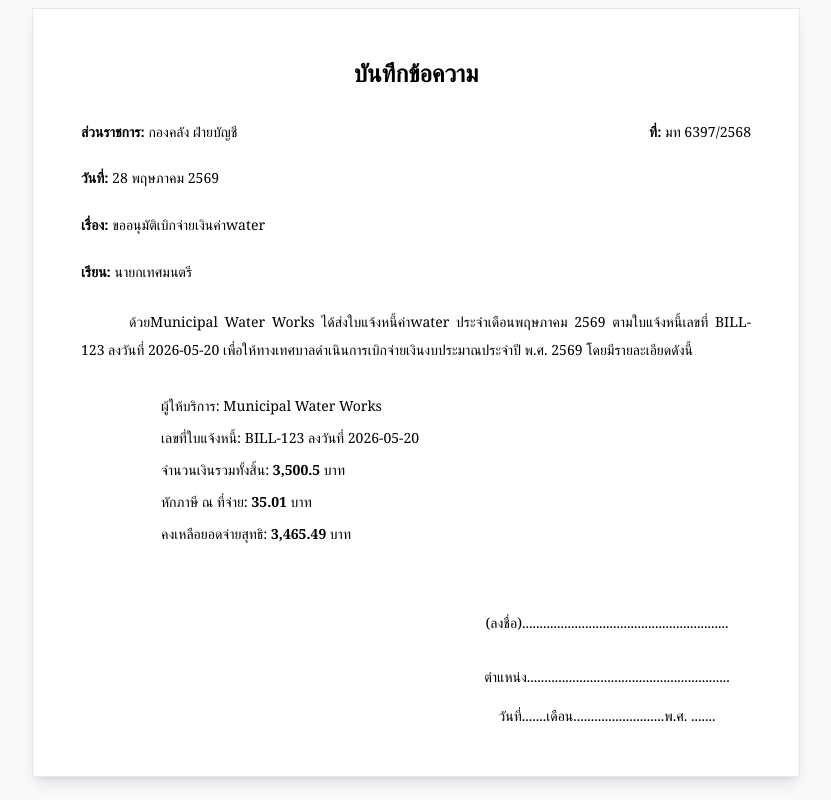
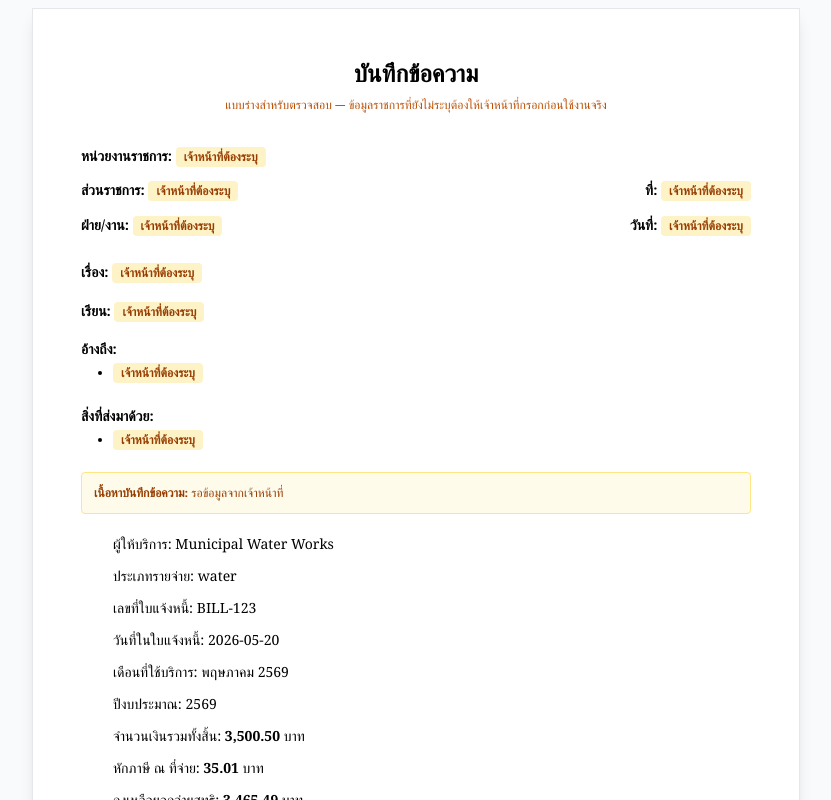
Before and after one commit to expellirmud-dot/utility-disbursement-app, a Next.js app: page /memos/preview in a window 1280 px wide. Shown: the part 540-1340 px from the top of the page, without its empty margins (224-1055 px from the left). Built offline with nearby package versions, Linux system fonts and the light colour scheme.

Commit message:
Harden memo official field defaults

```diff
--- a/src/components/MemoPreview.tsx
+++ b/src/components/MemoPreview.tsx
@@ -1,4 +1,23 @@
 import { Memo } from '../types/memo';
+
+const MISSING_AMOUNT = 'ยังไม่ได้ระบุ';
+
+const formatAmount = (amount: number | null): string => {
+  if (typeof amount !== 'number' || !Number.isFinite(amount)) return MISSING_AMOUNT;
+  return amount.toLocaleString('th-TH', { minimumFractionDigits: 2, maximumFractionDigits: 2 });
+};
+
+const MissingMarker = ({ value }: { value: string }) => (
+  <span className="rounded bg-amber-100 px-2 py-0.5 font-sans text-xs font-semibold text-amber-800">
+    {value}
+  </span>
+);
+
+const MemoField = ({ label, value }: { label: string; value: string }) => (
+  <div>
+    <span className="font-bold">{label}:</span> <MissingMarker value={value} />
+  </div>
+);
 
 export function MemoPreview({ memo }: { memo: Memo }) {
   return (
@@ -15,35 +34,71 @@ export function MemoPreview({ memo }: { memo: Memo }) {
       <div className="max-w-3xl mx-auto p-12 bg-white shadow-lg border border-gray-200 font-serif text-black print:shadow-none print:border-none print:p-0">
         <div className="text-center mb-8">
           <h1 className="text-2xl font-bold">บันทึกข้อความ</h1>
+          <p className="mt-2 font-sans text-xs text-amber-700 print:text-black">
+            แบบร่างสำหรับตรวจสอบ — ข้อมูลราชการที่ยังไม่ระบุต้องให้เจ้าหน้าที่กรอกก่อนใช้งานจริง
+          </p>
         </div>
-        <div className="flex justify-between mb-6 text-sm leading-relaxed">
-          <div><span className="font-bold">ส่วนราชการ:</span> {memo.header.department} {memo.header.section}</div>
-          <div><span className="font-bold">ที่:</span> {memo.header.docNumber}</div>
+
+        <div className="space-y-3 mb-6 text-sm leading-relaxed">
+          <MemoField label="หน่วยงานราชการ" value={memo.header.governmentUnit} />
+          <div className="flex justify-between gap-6">
+            <div className="space-y-3">
+              <MemoField label="ส่วนราชการ" value={memo.header.department} />
+              <MemoField label="ฝ่าย/งาน" value={memo.header.section} />
+            </div>
+            <div className="space-y-3 text-right">
+              <MemoField label="ที่" value={memo.header.docNumber} />
+              <MemoField label="วันที่" value={memo.header.memoDate} />
+            </div>
+          </div>
         </div>
+
+        <div className="mb-4 text-sm leading-relaxed">
+          <span className="font-bold">เรื่อง:</span> <MissingMarker value={memo.content.subject} />
+        </div>
+        <div className="mb-4 text-sm leading-relaxed">
+          <span className="font-bold">เรียน:</span> <MissingMarker value={memo.content.recipient} />
+        </div>
+
         <div className="mb-6 text-sm leading-relaxed">
-          <span className="font-bold">วันที่:</span> {new Date().toLocaleDateString('th-TH', { day: 'numeric', month: 'long', year: 'numeric' })}
+          <p className="font-bold">อ้างถึง:</p>
+          <ul className="mt-1 list-disc pl-8 font-sans text-xs">
+            {memo.content.references.map((reference, index) => (
+              <li key={`${reference}-${index}`}><MissingMarker value={reference} /></li>
+            ))}
+          </ul>
         </div>
+
         <div className="mb-6 text-sm leading-relaxed">
-          <span className="font-bold">เรื่อง:</span> {memo.content.subject}
+          <p className="font-bold">สิ่งที่ส่งมาด้วย:</p>
+          <ul className="mt-1 list-disc pl-8 font-sans text-xs">
+            {memo.content.attachments.map((attachment, index) => (
+              <li key={`${attachment}-${index}`}><MissingMarker value={attachment} /></li>
+            ))}
+          </ul>
         </div>
-        <div className="mb-6 text-sm leading-relaxed">
-          <span className="font-bold">เรียน:</span> {memo.content.recipient}
-        </div>
-        <div className="mb-8 leading-loose text-sm indent-12 text-justify">
-          {memo.content.body} <br /><br />
+
+        <div className="mb-8 leading-loose text-sm text-justify">
+          <div className="mb-4 rounded border border-amber-200 bg-amber-50 p-3 font-sans text-xs text-amber-800 print:border-gray-300 print:bg-white print:text-black">
+            <span className="font-semibold">เนื้อหาบันทึกข้อความ:</span> {memo.content.body}
+          </div>
           <div className="pl-8 space-y-1">
             <p>ผู้ให้บริการ: {memo.content.details.providerName}</p>
-            <p>เลขที่ใบแจ้งหนี้: {memo.content.details.billNumber} ลงวันที่ {memo.content.details.billDate}</p>
-            <p>จำนวนเงินรวมทั้งสิ้น: <span className="font-semibold">{memo.content.details.grossAmount.toLocaleString()}</span> บาท</p>
-            <p>หักภาษี ณ ที่จ่าย: <span className="font-semibold">{memo.content.details.withholdingTax.toLocaleString()}</span> บาท</p>
-            <p>คงเหลือยอดจ่ายสุทธิ: <span className="font-semibold">{memo.content.details.netPayable.toLocaleString()}</span> บาท</p>
+            <p>ประเภทรายจ่าย: {memo.content.details.expenseType}</p>
+            <p>เลขที่ใบแจ้งหนี้: {memo.content.details.billNumber}</p>
+            <p>วันที่ในใบแจ้งหนี้: {memo.content.details.billDate}</p>
+            <p>เดือนที่ใช้บริการ: {memo.content.details.serviceMonth}</p>
+            <p>ปีงบประมาณ: {memo.content.details.fiscalYear}</p>
+            <p>จำนวนเงินรวมทั้งสิ้น: <span className="font-semibold">{formatAmount(memo.content.details.grossAmount)}</span> บาท</p>
+            <p>หักภาษี ณ ที่จ่าย: <span className="font-semibold">{formatAmount(memo.content.details.withholdingTax)}</span> บาท</p>
+            <p>คงเหลือยอดจ่ายสุทธิ: <span className="font-semibold">{formatAmount(memo.content.details.netPayable)}</span> บาท</p>
           </div>
         </div>
         <div className="flex justify-end mt-16 text-sm">
           <div className="text-center w-72 leading-relaxed">
             <p className="mb-8">{memo.footer.approvalSignature}</p>
             <p className="mb-4">ตำแหน่ง..........................................................</p>
-            <p>{memo.footer.approvalDate}</p>
+            <p><MissingMarker value={memo.footer.approvalDate} /></p>
           </div>
         </div>
       </div>
--- a/src/lib/memoBuilder.ts
+++ b/src/lib/memoBuilder.ts
@@ -1,32 +1,52 @@
 import { DisbursementDraft } from '../types/disbursementDraft';
 import { Memo } from '../types/memo';
 
+const MISSING_VALUE = 'ยังไม่ได้ระบุ';
+const OFFICER_REQUIRED = 'เจ้าหน้าที่ต้องระบุ';
+const OFFICER_CONTENT_REQUIRED = 'รอข้อมูลจากเจ้าหน้าที่';
+
+const presentText = (value?: string | null): string => {
+  if (!value || value.trim().length === 0) return MISSING_VALUE;
+  return value;
+};
+
+const presentNumber = (value: number | undefined | null): number | null => {
+  if (typeof value !== 'number' || !Number.isFinite(value)) return null;
+  return value;
+};
+
 export const buildMemo = (draft: DisbursementDraft): Memo => {
   const { memoFields } = draft;
+
   return {
     header: {
-      department: 'กองคลัง',
-      section: 'ฝ่ายบัญชี',
-      docNumber: `มท ${Math.floor(Math.random() * 10000)}/2568`,
+      governmentUnit: OFFICER_REQUIRED,
+      department: OFFICER_REQUIRED,
+      section: OFFICER_REQUIRED,
+      docNumber: OFFICER_REQUIRED,
+      memoDate: OFFICER_REQUIRED,
     },
     content: {
-      subject: `ขออนุมัติเบิกจ่ายเงินค่า${memoFields.expenseType}`,
-      recipient: 'นายกเทศมนตรี',
-      body: `ด้วย${memoFields.providerName} ได้ส่งใบแจ้งหนี้ค่า${memoFields.expenseType} ประจำเดือน${memoFields.serviceMonth} ตามใบแจ้งหนี้เลขที่ ${memoFields.billNumber} ลงวันที่ ${memoFields.billDate} เพื่อให้ทางเทศบาลดำเนินการเบิกจ่ายเงินงบประมาณประจำปี พ.ศ. ${memoFields.fiscalYear} โดยมีรายละเอียดดังนี้`,
+      subject: OFFICER_REQUIRED,
+      recipient: OFFICER_REQUIRED,
+      body: OFFICER_CONTENT_REQUIRED,
+      references: [OFFICER_REQUIRED],
+      attachments: [OFFICER_REQUIRED],
       details: {
-        providerName: memoFields.providerName,
-        expenseType: memoFields.expenseType,
-        billNumber: memoFields.billNumber || 'N/A',
-        billDate: memoFields.billDate || 'N/A',
-        serviceMonth: memoFields.serviceMonth || 'N/A',
-        grossAmount: memoFields.grossAmount,
-        withholdingTax: memoFields.withholdingTax,
-        netPayable: memoFields.netPayable,
+        providerName: presentText(memoFields.providerName),
+        expenseType: presentText(memoFields.expenseType),
+        billNumber: presentText(memoFields.billNumber),
+        billDate: presentText(memoFields.billDate),
+        serviceMonth: presentText(memoFields.serviceMonth),
+        fiscalYear: presentText(memoFields.fiscalYear),
+        grossAmount: presentNumber(memoFields.grossAmount),
+        withholdingTax: presentNumber(memoFields.withholdingTax),
+        netPayable: presentNumber(memoFields.netPayable),
       },
     },
     footer: {
       approvalSignature: '(ลงชื่อ)...........................................................',
-      approvalDate: 'วันที่.......เดือน..........................พ.ศ. .......',
+      approvalDate: OFFICER_REQUIRED,
     },
   };
 };
```
Also changed, not shown: src/types/memo.ts (+8 -3 lines).
